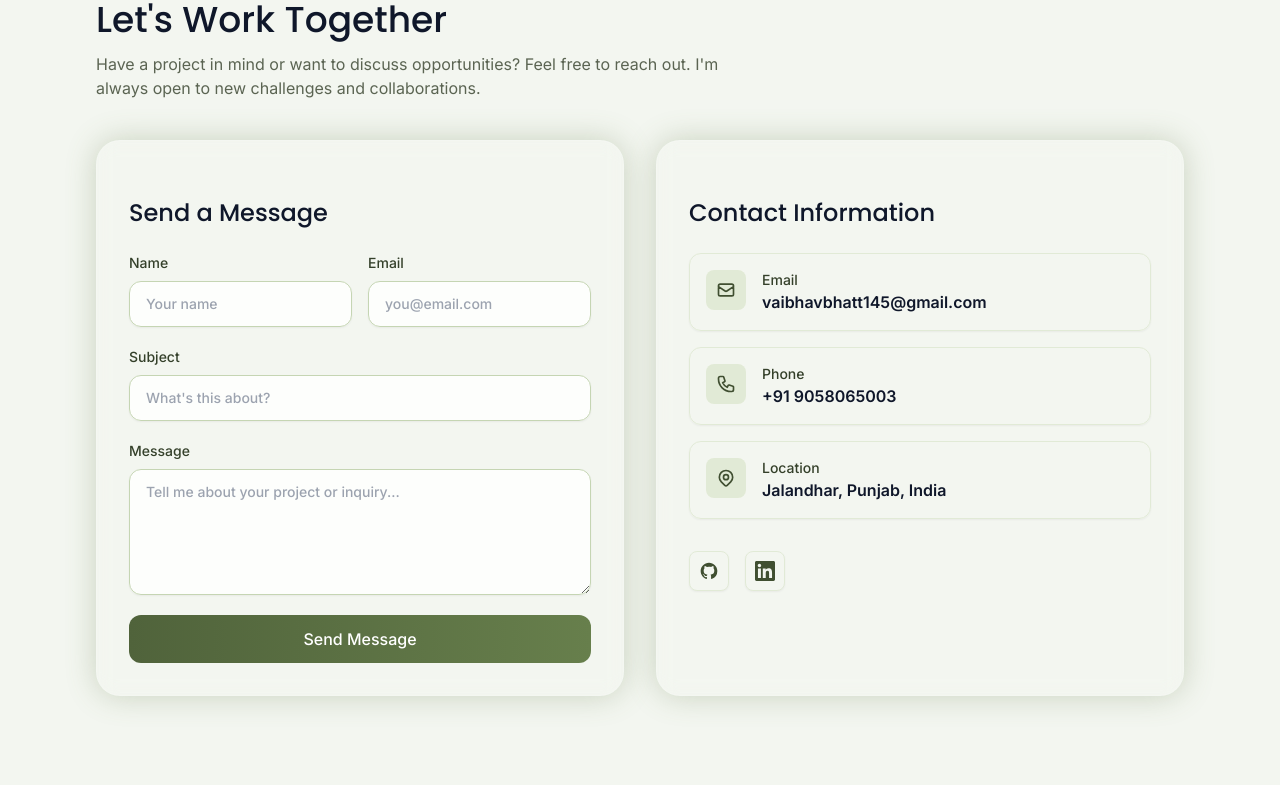
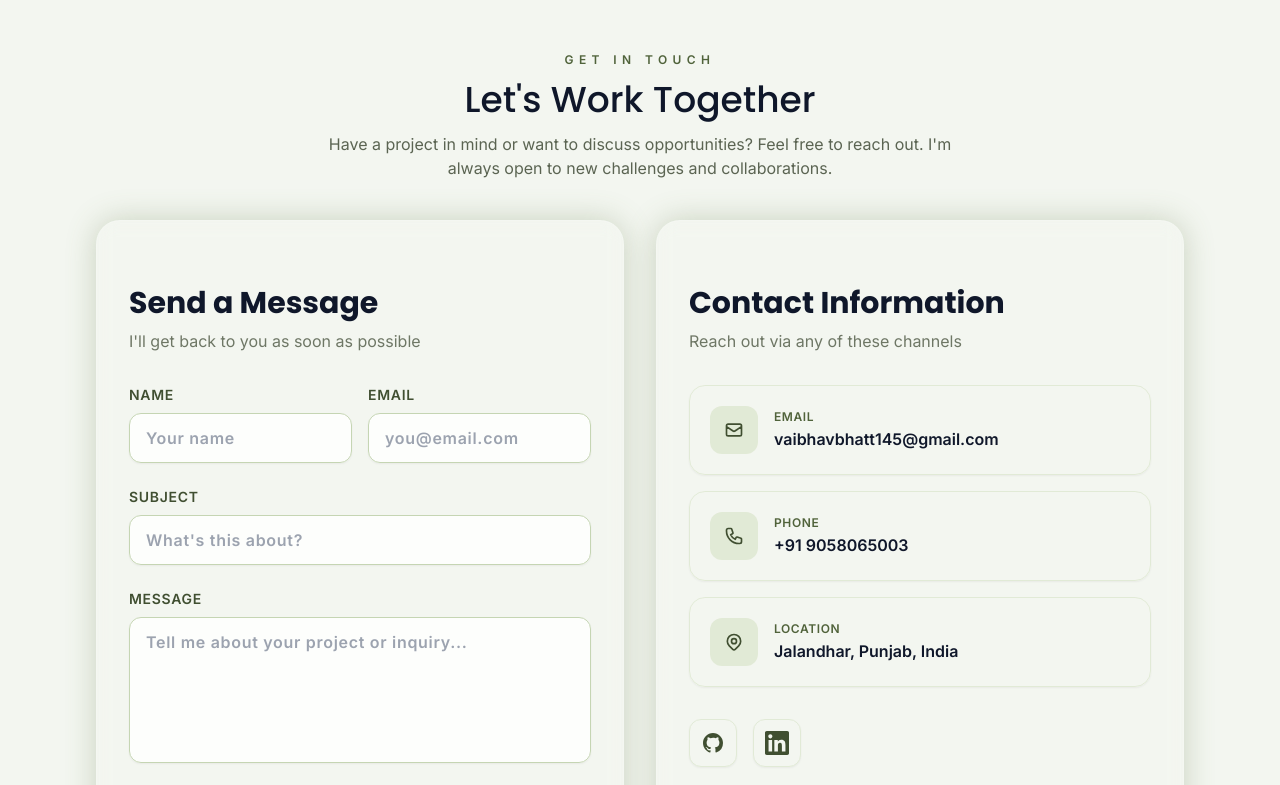
Before and after one commit to vaibhav1826/Online_Portfolio, a React (Vite) app: page / in a window 1280 px wide. Shown: the part 4440-5225 px from the top of the page. Built offline with nearby package versions, Linux system fonts and the light colour scheme.

Commit message:
update src/components/Sections/ContactForm.tsx

```diff
--- a/src/components/Sections/ContactForm.tsx
+++ b/src/components/Sections/ContactForm.tsx
@@ -38,7 +38,7 @@ const ContactForm = ({ id }: ContactFormProps) => {
     setIsSubmitting(true)
 
     try {
-      // Simulate email sending - replace with your backend endpoint
+      // Simulate email sending
       await new Promise((resolve) => setTimeout(resolve, 1000))
 
       toast.success('Message sent successfully! I will get back to you soon.')
@@ -52,152 +52,169 @@ const ContactForm = ({ id }: ContactFormProps) => {
   }
 
   return (
-    <section id={id} className="flex flex-col gap-10">
+    <section id={id} className="flex flex-col gap-10 py-12 sm:py-20">
       <SectionTitle
         eyebrow="get in touch"
         title="Let's Work Together"
         subtitle="Have a project in mind or want to discuss opportunities? Feel free to reach out. I'm always open to new challenges and collaborations."
+        align="center"
       />
 
-      <div className="grid gap-8 lg:grid-cols-2">
-        <AnimatedCard className="space-y-6">
-          <h3 className="font-display text-2xl text-slate-900">Send a Message</h3>
+      <div className="grid gap-6 lg:gap-8 lg:grid-cols-2 items-stretch">
+        {/* Contact Information First on Mobile */}
+        <AnimatedCard delay={0.1} className="h-full flex flex-col space-y-6 sm:space-y-8 order-first lg:order-last">
+          <div className="text-center lg:text-left">
+            <h3 className="font-display text-2xl sm:text-3xl text-slate-900 font-bold mb-2">Contact Information</h3>
+            <p className="text-forest-800/70 text-sm sm:text-base">Reach out via any of these channels</p>
+          </div>
 
-          <form onSubmit={handleSubmit} className="space-y-5">
+          <div className="space-y-4">
+            {[
+              {
+                label: 'Email',
+                value: 'vaibhavbhatt145@gmail.com',
+                href: 'mailto:vaibhavbhatt145@gmail.com',
+                icon: (
+                  <svg className="h-5 w-5" fill="none" stroke="currentColor" viewBox="0 0 24 24">
+                    <path strokeLinecap="round" strokeLinejoin="round" strokeWidth={2} d="M3 8l7.89 5.26a2 2 0 002.22 0L21 8M5 19h14a2 2 0 002-2V7a2 2 0 00-2-2H5a2 2 0 00-2 2v10a2 2 0 002 2z" />
+                  </svg>
+                )
+              },
+              {
+                label: 'Phone',
+                value: '+91 9058065003',
+                icon: (
+                  <svg className="h-5 w-5" fill="none" stroke="currentColor" viewBox="0 0 24 24">
+                    <path strokeLinecap="round" strokeLinejoin="round" strokeWidth={2} d="M3 5a2 2 0 012-2h3.28a1 1 0 01.948.684l1.498 4.493a1 1 0 01-.502 1.21l-2.257 1.13a11.042 11.042 0 005.516 5.516l1.13-2.257a1 1 0 011.21-.502l4.493 1.498a1 1 0 01.684.949V19a2 2 0 01-2 2h-1C9.716 21 3 14.284 3 6V5z" />
+                  </svg>
+                )
+              },
+              {
+                label: 'Location',
+                value: 'Jalandhar, Punjab, India',
+                icon: (
+                  <svg className="h-5 w-5" fill="none" stroke="currentColor" viewBox="0 0 24 24">
+                    <path strokeLinecap="round" strokeLinejoin="round" strokeWidth={2} d="M17.657 16.657L13.414 20.9a1.998 1.998 0 01-2.827 0l-4.244-4.243a8 8 0 1111.314 0z" />
+                    <path strokeLinecap="round" strokeLinejoin="round" strokeWidth={2} d="M15 11a3 3 0 11-6 0 3 3 0 016 0z" />
+                  </svg>
+                )
+              }
+            ].map((item) => (
+              <div
+                key={item.label}
+                className="flex items-center gap-3 sm:gap-4 rounded-2xl bg-forest-50/50 border border-forest-100 p-3 sm:p-5 shadow-sm transition-all hover:border-forest-200 min-w-0"
+              >
+                <div className="flex h-10 w-10 sm:h-12 sm:w-12 shrink-0 items-center justify-center rounded-xl bg-forest-100 text-forest-700">
+                  {item.icon}
+                </div>
+                <div className="min-w-0 flex-1">
+                  <p className="text-[10px] sm:text-xs text-forest-600 font-bold uppercase tracking-wider mb-0.5">{item.label}</p>
+                  {item.href ? (
+                    <a href={item.href} className="text-sm sm:text-base text-slate-900 font-bold hover:text-forest-600 transition block break-all whitespace-normal">
+                      {item.value}
+                    </a>
+                  ) : (
+                    <p className="text-sm sm:text-base text-slate-900 font-bold break-words whitespace-normal">{item.value}</p>
+                  )}
+                </div>
+              </div>
+            ))}
+
+            <div className="mt-auto flex justify-center lg:justify-start gap-4 pt-4">
+              {[
+                { label: 'GitHub', href: 'https://github.com/vaibhav1826', icon: (
+                  <svg className="h-6 w-6" fill="currentColor" viewBox="0 0 24 24">
+                    <path fillRule="evenodd" d="M12 2C6.477 2 2 6.484 2 12.017c0 4.425 2.865 8.18 6.839 9.504.5.092.682-.217.682-.483 0-.237-.008-.868-.013-1.703-2.782.605-3.369-1.343-3.369-1.343-.454-1.158-1.11-1.466-1.11-1.466-.908-.62.069-.608.069-.608 1.003.07 1.531 1.032 1.531 1.032.892 1.53 2.341 1.088 2.91.832.092-.647.35-1.088.636-1.338-2.22-.253-4.555-1.113-4.555-4.951 0-1.093.39-1.988 1.029-2.688-.103-.253-.446-1.272.098-2.65 0 0 .84-.27 2.75 1.026A9.564 9.564 0 0112 6.844c.85.004 1.705.115 2.504.337 1.909-1.296 2.747-1.027 2.747-1.027.546 1.379.202 2.398.1 2.651.64.7 1.028 1.595 1.028 2.688 0 3.848-2.339 4.695-4.566 4.943.359.309.678.92.678 1.855 0 1.338-.012 2.419-.012 2.747 0 .268.18.58.688.482A10.019 10.019 0 0022 12.017C22 6.484 17.522 2 12 2z" clipRule="evenodd" />
+                  </svg>
+                )},
+                { label: 'LinkedIn', href: 'https://linkedin.com/in/vaibhav-bhatt-382971283/', icon: (
+                  <svg className="h-6 w-6" fill="currentColor" viewBox="0 0 24 24">
+                    <path d="M20.447 20.452h-3.554v-5.569c0-1.328-.027-3.037-1.852-3.037-1.853 0-2.136 1.445-2.136 2.939v5.667H9.351V9h3.414v1.561h.046c.477-.9 1.637-1.85 3.37-1.85 3.601 0 4.267 2.37 4.267 5.455v6.286zM5.337 7.433c-1.144 0-2.063-.926-2.063-2.065 0-1.138.92-2.063 2.063-2.063 1.14 0 2.064.925 2.064 2.063 0 1.139-.925 2.065-2.064 2.065zm1.782 13.019H3.555V9h3.564v11.452zM22.225 0H1.771C.792 0 0 .774 0 1.729v20.542C0 23.227.792 24 1.771 24h20.451C23.2 24 24 23.227 24 22.271V1.729C24 .774 23.2 0 22.222 0h.003z" />
+                  </svg>
+                )}
+              ].map((social) => (
+                <a
+                  key={social.label}
+                  href={social.href}
+                  target="_blank"
+                  rel="noreferrer"
+                  className="flex h-12 w-12 items-center justify-center rounded-xl bg-forest-50 border border-forest-100 text-forest-700 transition hover:bg-forest-600 hover:text-white shadow-sm"
+                  aria-label={social.label}
+                >
+                  {social.icon}
+                </a>
+              ))}
+            </div>
+          </div>
+        </AnimatedCard>
+
+        {/* Send a Message Card */}
+        <AnimatedCard className="h-full flex flex-col space-y-6 sm:space-y-8">
+          <div className="text-center lg:text-left">
+            <h3 className="font-display text-2xl sm:text-3xl text-slate-900 font-bold mb-2">Send a Message</h3>
+            <p className="text-forest-800/70 text-sm sm:text-base">I'll get back to you as soon as possible</p>
+          </div>
+
+          <form onSubmit={handleSubmit} className="flex flex-col flex-1 space-y-6">
             <div className="grid gap-4 sm:grid-cols-2">
-              <label className="flex flex-col gap-2 text-sm text-forest-800 font-medium">
+              <label className="flex flex-col gap-2 text-sm text-forest-700 font-bold uppercase tracking-wider">
                 Name
                 <input
                   required
                   type="text"
                   value={formData.name}
                   onChange={handleChange('name')}
-                  className="rounded-xl border border-forest-200 bg-white/80 px-4 py-3 text-slate-900 outline-none transition focus:border-forest-500 focus:ring-2 focus:ring-forest-500/20 shadow-sm"
+                  className="rounded-xl border border-forest-200 bg-white/80 px-4 py-3 text-slate-900 outline-none transition focus:border-forest-500 focus:ring-2 focus:ring-forest-500/20 shadow-sm sm:text-base"
                   placeholder="Your name"
                 />
               </label>
-              <label className="flex flex-col gap-2 text-sm text-forest-800 font-medium">
+              <label className="flex flex-col gap-2 text-sm text-forest-700 font-bold uppercase tracking-wider">
                 Email
                 <input
                   required
                   type="email"
                   value={formData.email}
                   onChange={handleChange('email')}
-                  className="rounded-xl border border-forest-200 bg-white/80 px-4 py-3 text-slate-900 outline-none transition focus:border-forest-500 focus:ring-2 focus:ring-forest-500/20 shadow-sm"
+                  className="rounded-xl border border-forest-200 bg-white/80 px-4 py-3 text-slate-900 outline-none transition focus:border-forest-500 focus:ring-2 focus:ring-forest-500/20 shadow-sm sm:text-base"
                   placeholder="you@email.com"
                 />
               </label>
             </div>
 
-            <label className="flex flex-col gap-2 text-sm text-forest-800 font-medium">
+            <label className="flex flex-col gap-2 text-sm text-forest-700 font-bold uppercase tracking-wider">
               Subject
               <input
                 required
                 type="text"
                 value={formData.subject}
                 onChange={handleChange('subject')}
-                className="rounded-xl border border-forest-200 bg-white/80 px-4 py-3 text-slate-900 outline-none transition focus:border-forest-500 focus:ring-2 focus:ring-forest-500/20 shadow-sm"
+                className="rounded-xl border border-forest-200 bg-white/80 px-4 py-3 text-slate-900 outline-none transition focus:border-forest-500 focus:ring-2 focus:ring-forest-500/20 shadow-sm sm:text-base"
                 placeholder="What's this about?"
               />
             </label>
 
-            <label className="flex flex-col gap-2 text-sm text-forest-800 font-medium">
+            <label className="flex flex-col gap-2 text-sm text-forest-700 font-bold uppercase tracking-wider">
               Message
               <textarea
                 required
                 rows={5}
                 value={formData.message}
                 onChange={handleChange('message')}
-                className="rounded-xl border border-forest-200 bg-white/80 px-4 py-3 text-slate-900 outline-none transition focus:border-forest-500 focus:ring-2 focus:ring-forest-500/20 shadow-sm"
+                className="rounded-xl border border-forest-200 bg-white/80 px-4 py-3 text-slate-900 outline-none transition focus:border-forest-500 focus:ring-2 focus:ring-forest-500/20 shadow-sm sm:text-base resize-none"
                 placeholder="Tell me about your project or inquiry..."
               />
             </label>
 
-            <button
+            <motion.button
               type="submit"
               disabled={isSubmitting}
-              className="w-full rounded-xl bg-gradient-to-r from-forest-600 to-forest-500 px-6 py-3 font-medium text-white transition hover:from-forest-500 hover:to-forest-400 disabled:cursor-not-allowed disabled:opacity-50"
+              whileHover={{ scale: 1.02 }}
+              whileTap={{ scale: 0.98 }}
+              className="mt-auto w-full rounded-xl bg-gradient-to-r from-forest-600 to-emerald-600 px-6 py-4 font-bold text-white shadow-lg transition hover:from-forest-500 hover:to-emerald-500 disabled:cursor-not-allowed disabled:opacity-50 text-sm sm:text-base"
             >
               {isSubmitting ? 'Sending...' : 'Send Message'}
-            </button>
+            </motion.button>
           </form>
-        </AnimatedCard>
-
-        <AnimatedCard delay={0.1} className="space-y-6">
-          <h3 className="font-display text-2xl text-slate-900">Contact Information</h3>
-
-          <div className="space-y-4">
-            <motion.div
-              whileHover={{ x: 5 }}
-              className="flex items-start gap-4 rounded-xl bg-forest-50/50 border border-forest-100 p-4 shadow-sm"
-            >
-              <div className="flex h-10 w-10 items-center justify-center rounded-lg bg-forest-100">
-                <svg className="h-5 w-5 text-forest-700" fill="none" stroke="currentColor" viewBox="0 0 24 24">
-                  <path strokeLinecap="round" strokeLinejoin="round" strokeWidth={2} d="M3 8l7.89 5.26a2 2 0 002.22 0L21 8M5 19h14a2 2 0 002-2V7a2 2 0 00-2-2H5a2 2 0 00-2 2v10a2 2 0 002 2z" />
-                </svg>
-              </div>
-              <div>
-                <p className="text-sm text-forest-800 font-medium">Email</p>
-                <a href="mailto:vaibhavbhatt145@gmail.com" className="text-slate-900 font-semibold hover:text-forest-600 transition">
-                  vaibhavbhatt145@gmail.com
-                </a>
-              </div>
-            </motion.div>
-
-            <motion.div
-              whileHover={{ x: 5 }}
-              className="flex items-start gap-4 rounded-xl bg-forest-50/50 border border-forest-100 p-4 shadow-sm"
-            >
-              <div className="flex h-10 w-10 items-center justify-center rounded-lg bg-forest-100">
-                <svg className="h-5 w-5 text-forest-700" fill="none" stroke="currentColor" viewBox="0 0 24 24">
-                  <path strokeLinecap="round" strokeLinejoin="round" strokeWidth={2} d="M3 5a2 2 0 012-2h3.28a1 1 0 01.948.684l1.498 4.493a1 1 0 01-.502 1.21l-2.257 1.13a11.042 11.042 0 005.516 5.516l1.13-2.257a1 1 0 011.21-.502l4.493 1.498a1 1 0 01.684.949V19a2 2 0 01-2 2h-1C9.716 21 3 14.284 3 6V5z" />
-                </svg>
-              </div>
-              <div>
-                <p className="text-sm text-forest-800 font-medium">Phone</p>
-                <p className="text-slate-900 font-semibold">+91 9058065003</p>
-              </div>
-            </motion.div>
-
-            <motion.div
-              whileHover={{ x: 5 }}
-              className="flex items-start gap-4 rounded-xl bg-forest-50/50 border border-forest-100 p-4 shadow-sm"
-            >
-              <div className="flex h-10 w-10 items-center justify-center rounded-lg bg-forest-100">
-                <svg className="h-5 w-5 text-forest-700" fill="none" stroke="currentColor" viewBox="0 0 24 24">
-                  <path strokeLinecap="round" strokeLinejoin="round" strokeWidth={2} d="M17.657 16.657L13.414 20.9a1.998 1.998 0 01-2.827 0l-4.244-4.243a8 8 0 1111.314 0z" />
-                  <path strokeLinecap="round" strokeLinejoin="round" strokeWidth={2} d="M15 11a3 3 0 11-6 0 3 3 0 016 0z" />
-                </svg>
-              </div>
-              <div>
-                <p className="text-sm text-forest-800 font-medium">Location</p>
-                <p className="text-slate-900 font-semibold">Jalandhar, Punjab, India</p>
-              </div>
-            </motion.div>
-
-            <div className="flex gap-4 pt-4">
-              <a
-                href="https://github.com/vaibhav1826"
-                target="_blank"
-                rel="noreferrer"
-                className="flex h-10 w-10 items-center justify-center rounded-lg bg-forest-50 border border-forest-100 text-forest-700 transition hover:bg-forest-600 hover:text-white shadow-sm"
-              >
-                <svg className="h-5 w-5" fill="currentColor" viewBox="0 0 24 24">
-                  <path fillRule="evenodd" d="M12 2C6.477 2 2 6.484 2 12.017c0 4.425 2.865 8.18 6.839 9.504.5.092.682-.217.682-.483 0-.237-.008-.868-.013-1.703-2.782.605-3.369-1.343-3.369-1.343-.454-1.158-1.11-1.466-1.11-1.466-.908-.62.069-.608.069-.608 1.003.07 1.531 1.032 1.531 1.032.892 1.53 2.341 1.088 2.91.832.092-.647.35-1.088.636-1.338-2.22-.253-4.555-1.113-4.555-4.951 0-1.093.39-1.988 1.029-2.688-.103-.253-.446-1.272.098-2.65 0 0 .84-.27 2.75 1.026A9.564 9.564 0 0112 6.844c.85.004 1.705.115 2.504.337 1.909-1.296 2.747-1.027 2.747-1.027.546 1.379.202 2.398.1 2.651.64.7 1.028 1.595 1.028 2.688 0 3.848-2.339 4.695-4.566 4.943.359.309.678.92.678 1.855 0 1.338-.012 2.419-.012 2.747 0 .268.18.58.688.482A10.019 10.019 0 0022 12.017C22 6.484 17.522 2 12 2z" clipRule="evenodd" />
-                </svg>
-              </a>
-              <a
-                href="https://linkedin.com/in/vaibhav-bhatt-382971283/"
-                target="_blank"
-                rel="noreferrer"
-                className="flex h-10 w-10 items-center justify-center rounded-lg bg-forest-50 border border-forest-100 text-forest-700 transition hover:bg-forest-600 hover:text-white shadow-sm"
-              >
-                <svg className="h-5 w-5" fill="currentColor" viewBox="0 0 24 24">
-                  <path d="M20.447 20.452h-3.554v-5.569c0-1.328-.027-3.037-1.852-3.037-1.853 0-2.136 1.445-2.136 2.939v5.667H9.351V9h3.414v1.561h.046c.477-.9 1.637-1.85 3.37-1.85 3.601 0 4.267 2.37 4.267 5.455v6.286zM5.337 7.433c-1.144 0-2.063-.926-2.063-2.065 0-1.138.92-2.063 2.063-2.063 1.14 0 2.064.925 2.064 2.063 0 1.139-.925 2.065-2.064 2.065zm1.782 13.019H3.555V9h3.564v11.452zM22.225 0H1.771C.792 0 0 .774 0 1.729v20.542C0 23.227.792 24 1.771 24h20.451C23.2 24 24 23.227 24 22.271V1.729C24 .774 23.2 0 22.222 0h.003z" />
-                </svg>
-              </a>
-            </div>
-          </div>
         </AnimatedCard>
       </div>
     </section>
```
